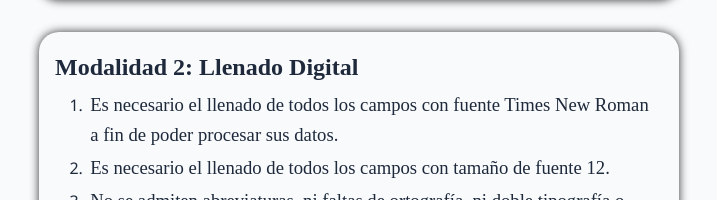
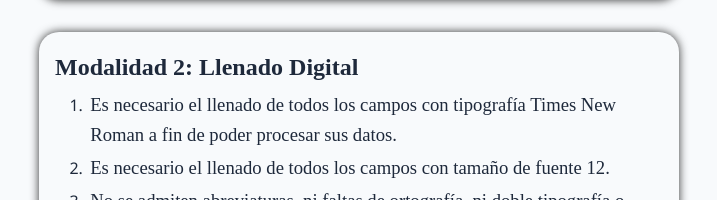
Before and after one commit to vascoproductions/vasco.production, a plain HTML site: page Solicitar/Solicitar.html in a window 1280 px wide. Shown: the part 1500-1700 px from the top of the page, without its empty margins (281-998 px from the left). Drawn offline with nearby package versions, Linux system fonts and the light colour scheme.

Commit message:
Add files via upload

```diff
--- a/Solicitar/Solicitar.html
+++ b/Solicitar/Solicitar.html
@@ -138,7 +138,7 @@
                 <h2>Modalidad 2: Llenado Digital</h2>
                 <ol>
                     <li>
-                        <p class="contenido">Es necesario el llenado de todos los campos con fuente Times New Roman
+                        <p class="contenido">Es necesario el llenado de todos los campos con tipografía Times New Roman
                             a fin de poder procesar sus datos.
                         </p>
                     </li>
```
Also changed, not shown: 1 other file.
